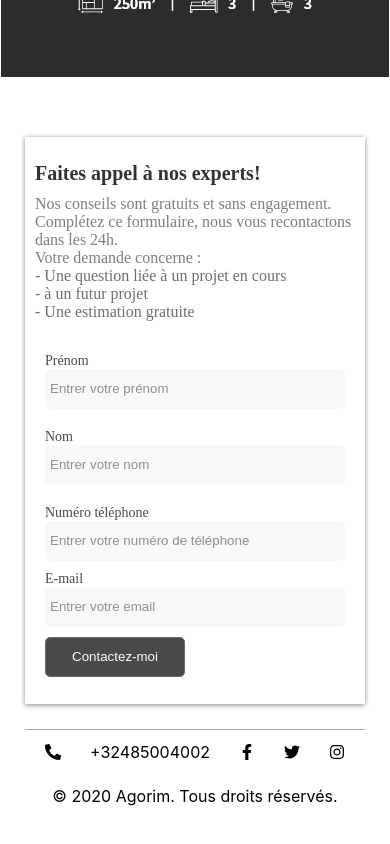
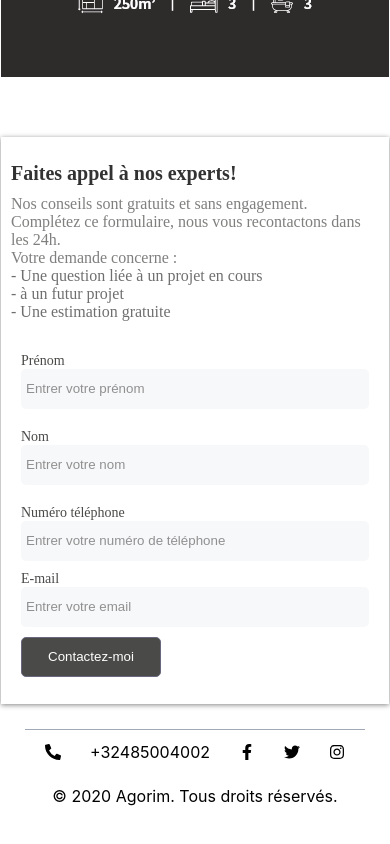
Before and after one commit to Machfar-Souhayel/React, a React (Create React App) app: page / in a window 390 px wide. Shown: the part 2646-3490 px from the top of the page. Built offline with nearby package versions, Linux system fonts and the light colour scheme.

Commit message:
still can be emproved yett

```diff
--- a/src/components/form/form.module.css
+++ b/src/components/form/form.module.css
@@ -106,6 +106,7 @@
 @media (max-width: 992px) {
   .formContainer {
     position: static;
+    max-width: 388px;
   }
 }
 
```
